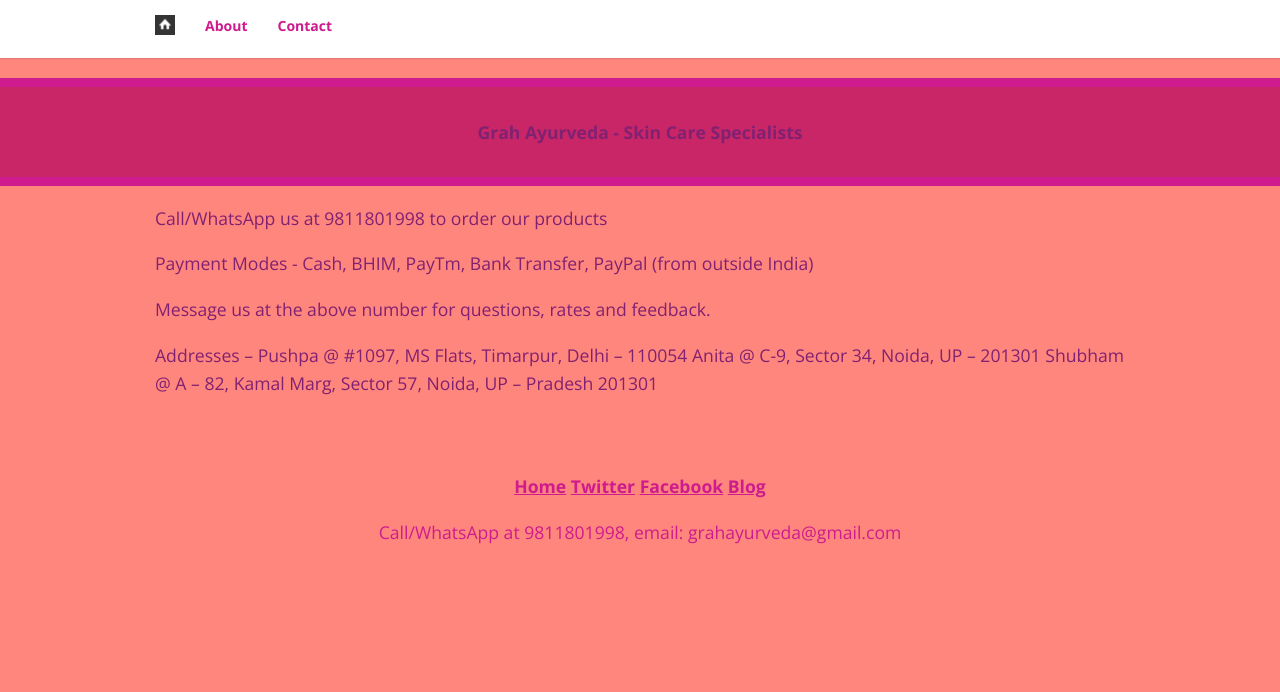
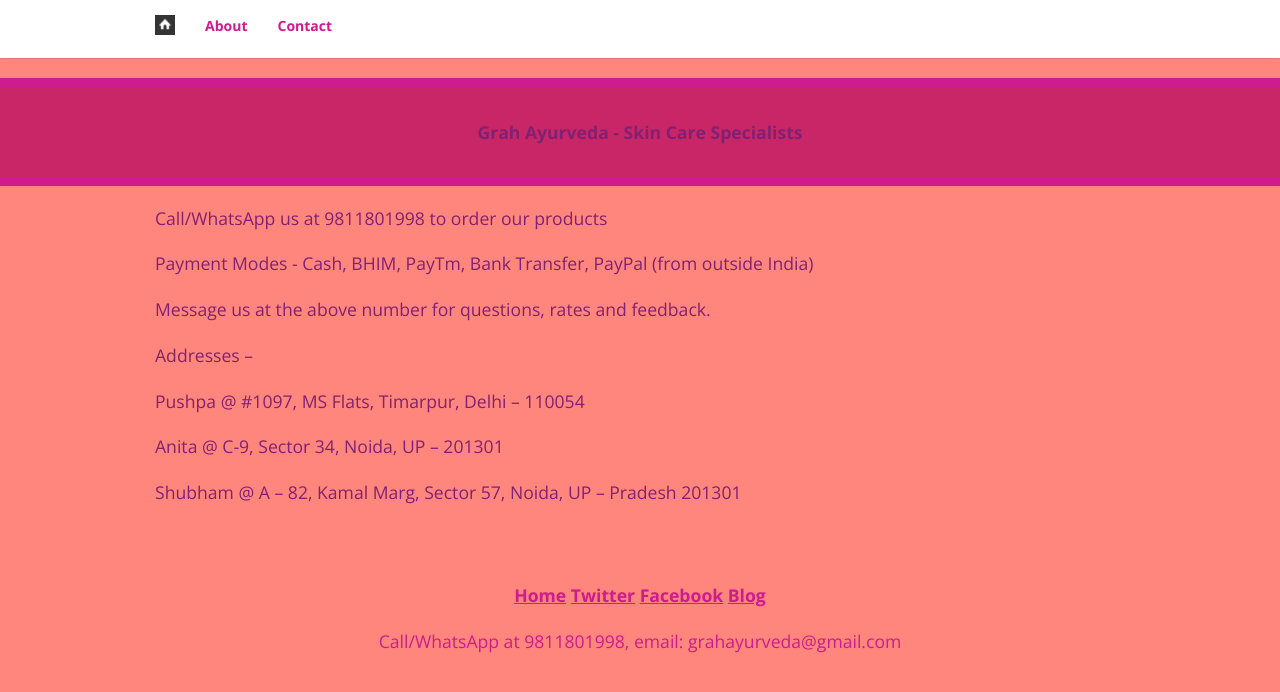
Before and after one commit to GrahAyurveda/GrahAyurved.github.io, a Jekyll site: the page built from _pages/12_contact.md, in a window 1280 px wide. Shown: the top 692 px of the page. Built offline with Jekyll 4.4.1, drawn with Linux system fonts in a browser that asks for light colours; some web fonts are replaced.

Commit message:
line stops

```diff
--- a/_pages/12_contact.md
+++ b/_pages/12_contact.md
@@ -8,6 +8,6 @@
 <p>Payment Modes - Cash, BHIM, PayTm, Bank Transfer, PayPal (from outside India)</p>
 <p>Message us at the above number for questions, rates and feedback.</p>
 Addresses –
-Pushpa @ #1097, MS Flats, Timarpur, Delhi – 110054
-Anita @ C-9, Sector 34, Noida, UP – 201301
-Shubham @ A – 82, Kamal Marg, Sector 57, Noida, UP – Pradesh 201301
+<p>Pushpa @ #1097, MS Flats, Timarpur, Delhi – 110054</p>
+<p>Anita @ C-9, Sector 34, Noida, UP – 201301</p>
+<p>Shubham @ A – 82, Kamal Marg, Sector 57, Noida, UP – Pradesh 201301</p>
```
